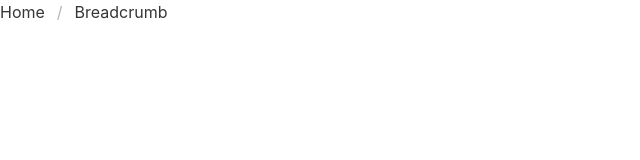
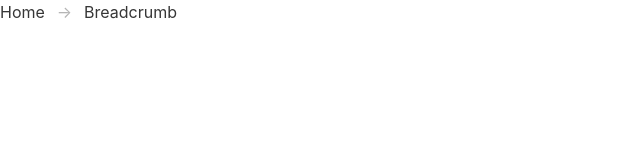
Before and after one commit to huuff/vuelma, a Vue app: page /breadcrumb in a window 1280 px wide. Shown: the top 160 px of the page, without its empty margins (0-640 px from the left). Built offline with nearby package versions, Linux system fonts and the light colour scheme.

Commit message:
customizable breadcrumb separators

```diff
--- a/src/components/BaseBreadcrumb.vue
+++ b/src/components/BaseBreadcrumb.vue
@@ -1,5 +1,5 @@
 <template>
-<nav class="breadcrumb" aria-label="breadcrumbs">
+<nav class="breadcrumb" :class="separator ? `has-${separator}-separator` : null" aria-label="breadcrumbs">
   <ul>
     <li
       v-for="part in pathParts"
@@ -17,12 +17,16 @@
 <script setup lang="ts">
 import { computed } from 'vue';
 import { useRouter, RouteRecordNormalized } from 'vue-router';
+import { BreadcrumbSeparator } from '@/types/breadcrumb-separator';
 
 // FUTURE: building the path is done like 5 times for every element.
 // This could be solved if there was a way to have local variables in the templates
 // (local to an element and its children) but I found no way to do it except for using a v-for
-// TODO: Allow separators, sizes?
 const router = useRouter();
+
+const props = defineProps<{
+  separator?: BreadcrumbSeparator;
+}>();
 
 const pathParts = computed(() => {
   const allParts = router.currentRoute.value.path.split("/");
--- a/src/pages/ExampleBreadcrumb.vue
+++ b/src/pages/ExampleBreadcrumb.vue
@@ -1,5 +1,5 @@
 <template>
-<base-breadcrumb></base-breadcrumb>
+<base-breadcrumb :separator="'arrow'"></base-breadcrumb>
 </template>
 
 <script setup lang="ts">
--- /dev/null
+++ b/src/types/breadcrumb-separator.ts
@@ -0,0 +1 @@
+export type BreadcrumbSeparator = "arrow" | "bullet" | "dot" | "succeeds";
```
